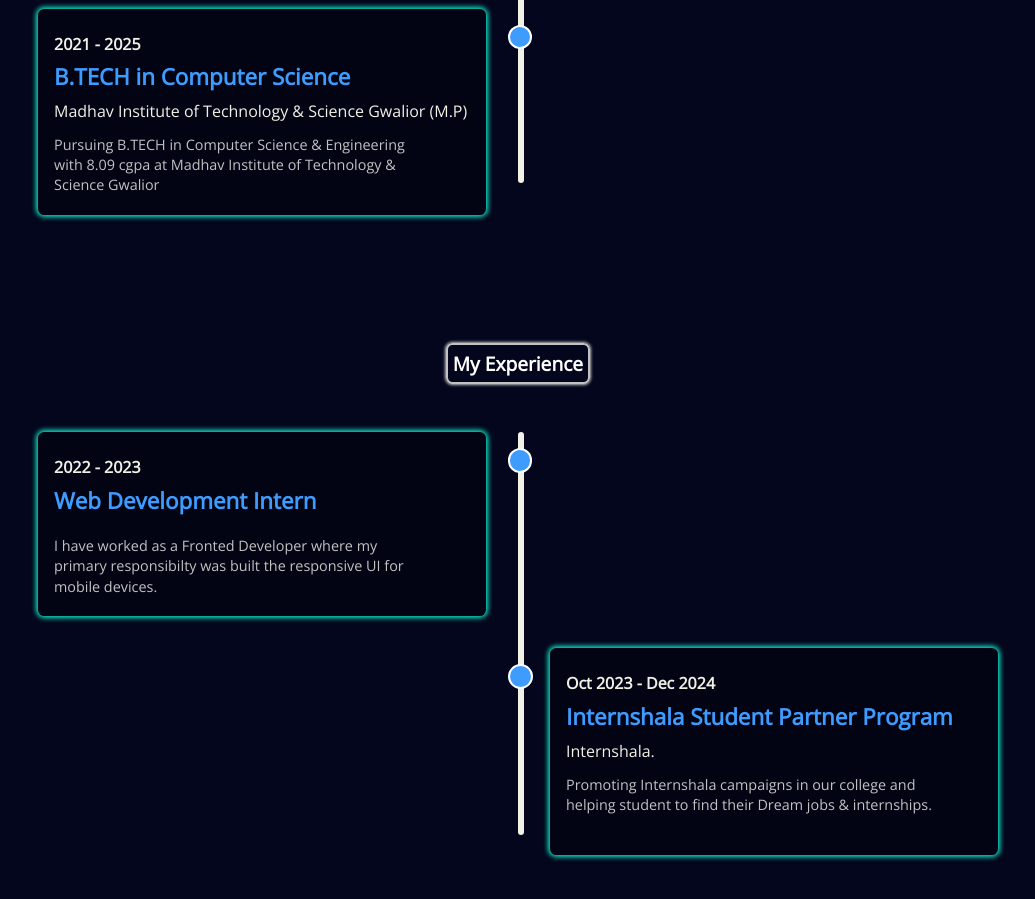
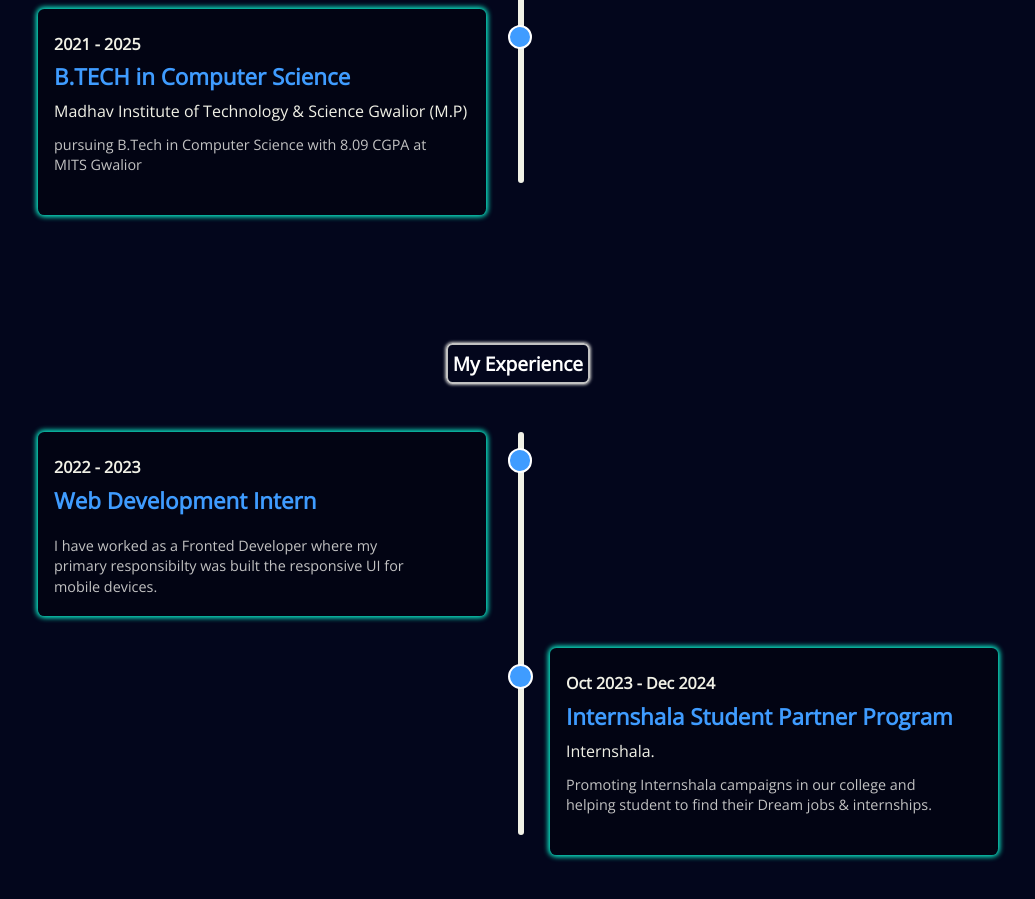
Before and after one commit to Shivalodhigithub/Portfolio, a React (Vite) app: page /about in a window 1280 px wide. Shown: the part 800-1699 px from the top of the page, without its empty margins (122-1157 px from the left). Built offline with nearby package versions, Linux system fonts and the light colour scheme.

Commit message:
Update AboutPage.jsx

```diff
--- a/src/pages/AboutPage/AboutPage.jsx
+++ b/src/pages/AboutPage/AboutPage.jsx
@@ -45,7 +45,7 @@ function AboutPage() {
                   timeline={"2021 - 2025"}
                   timeline_title={"B.TECH in Computer Science "}
                   location={"Madhav Institute of Technology & Science Gwalior (M.P)"}
-                  details={"Pursuing B.TECH in Computer Science & Engineering with 8.09 cgpa at Madhav Institute of Technology & Science Gwalior"}
+                  details={"pursuing B.Tech in Computer Science with 8.09 CGPA at MITS Gwalior"}
                   img={
                     "https://www.gpkotdwar.org.in/images/gallery/l8THHpO6.jpg"
                   }
```
